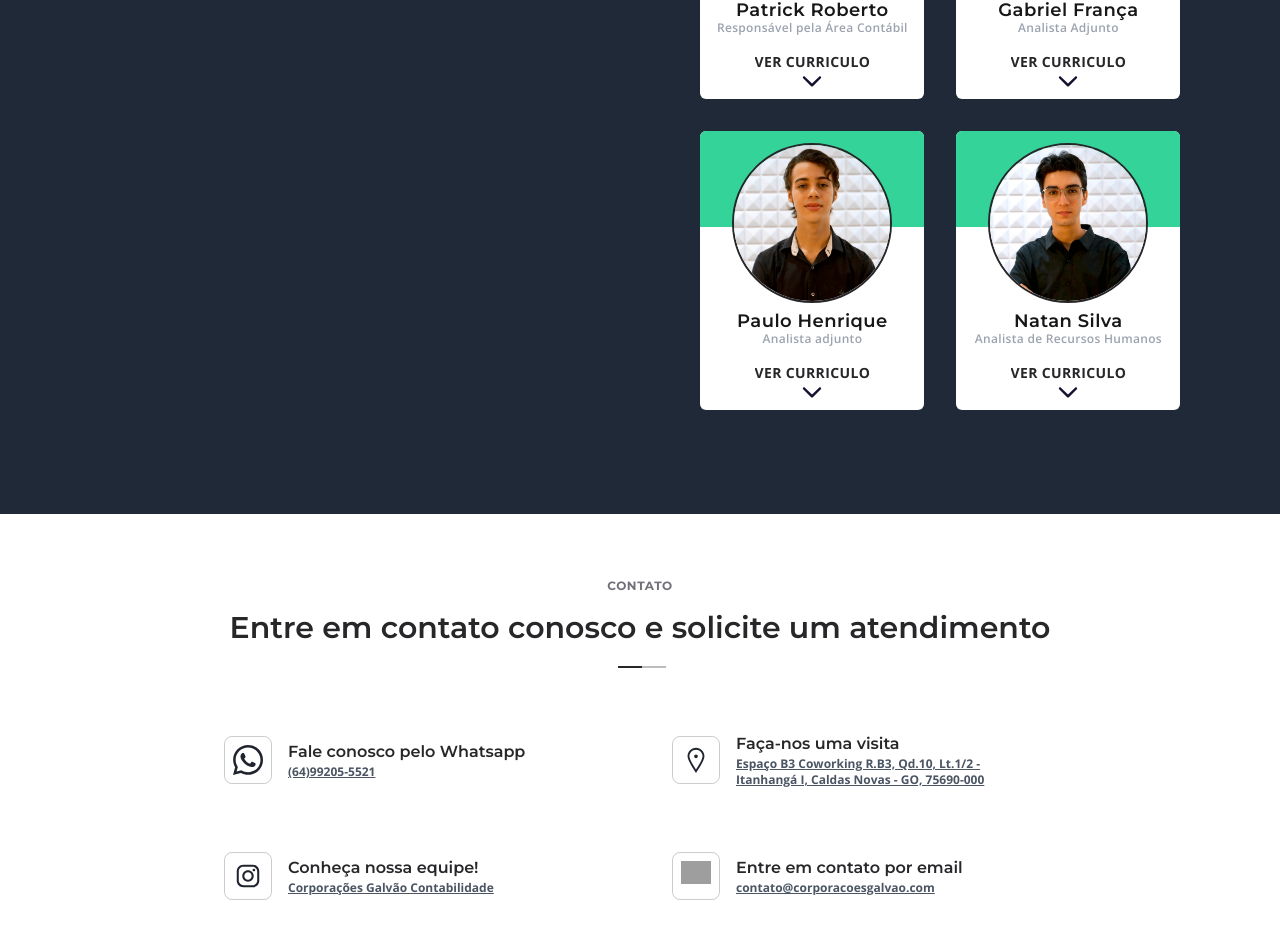
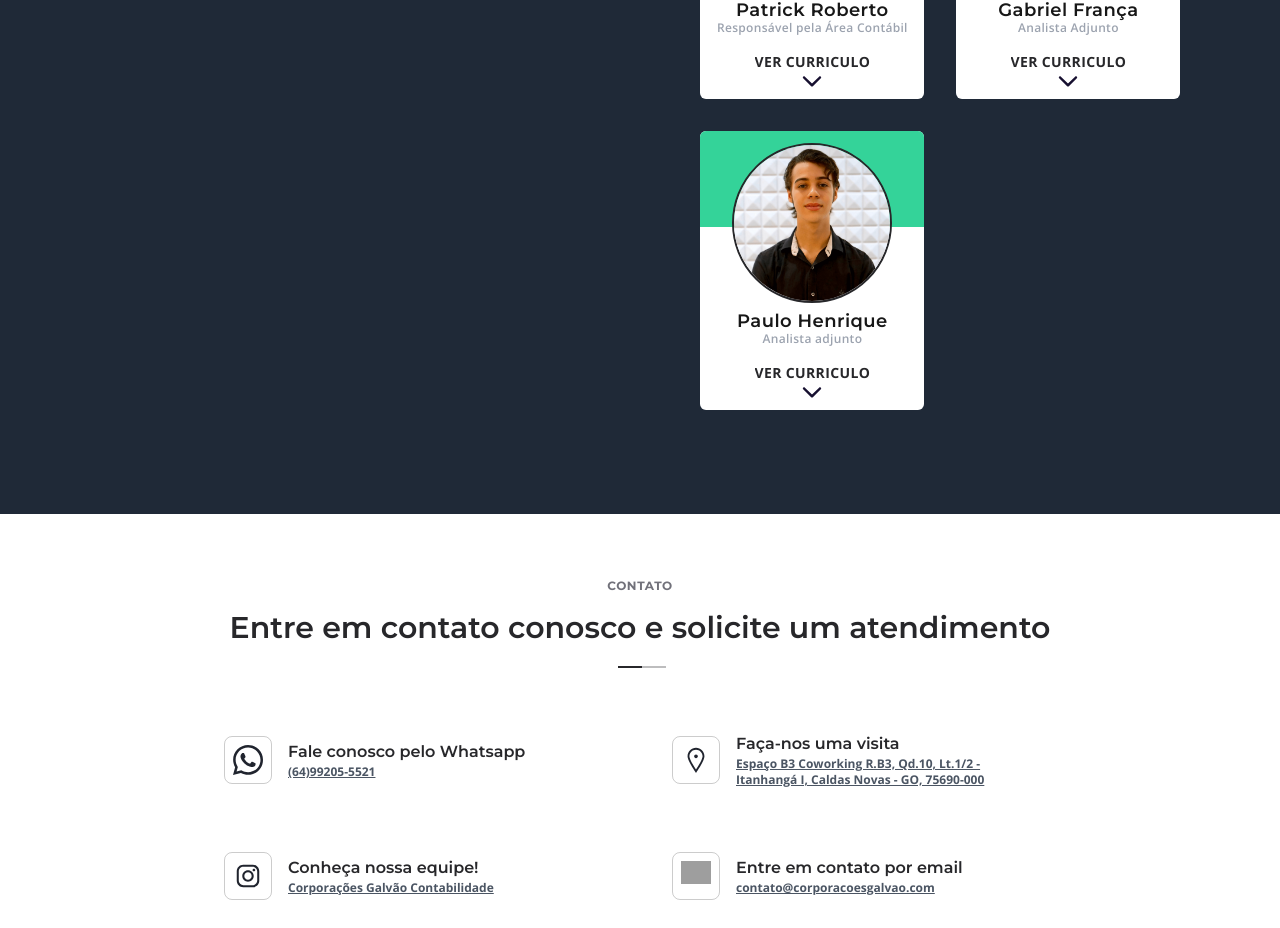
Before and after one commit to ovisu/galvao-next, a Next.js app: page / in a window 1280 px wide. Shown: the part 4419-5347 px from the top of the page. Built offline with nearby package versions, Linux system fonts and the light colour scheme; grey boxes are pictures that could not be loaded.

Commit message:
Update page.tsx " remoção card colaborador "

```diff
--- a/src/app/page.tsx
+++ b/src/app/page.tsx
@@ -30,7 +30,6 @@ import colab2 from "./img/matheus.webp";
 import colab3 from "./img/patrick.webp";
 import colab4 from "./img/gabriel.webp";
 import colab5 from "./img/paulo.webp";
-import colab6 from "./img/natan.webp";
 /* import imagens site */
 import logo from "./img/logo.png";
 import logowhite from "./img/2-logo-p.png";
@@ -439,13 +438,6 @@ As consultorias funcionam para analisar a situação das empresas e as necessida
               cv="Graduando em Sistemas de Informação, fornece apoio nas áreas de Recursos Humanos e Departamento Pessoal, realizando Contratações, demissões, rotinas da Folha de pagamento, Férias, 13º salário, cálculo do FGTS, INSS e demais impostos."
               imgalign="object-[100%0%]"
             ></Card>
-            <Card
-              img={colab6.src}
-              titulo="Analista de Recursos Humanos"
-              nome="Natan Silva"
-              cv="Graduado em Ciências Contábeis e Graduando em Gestão de Recursos Humanos, é o encarregado pelos assunstos de Departamento Pessoal e Recursos humano. Sendo responsável por contratações, demissões, rotinas da Folha de pagamento, Férias, 13º salário, cálculo do FGTS, INSS e demais impostos."
-              imgalign="object-[100%0%]"
-            ></Card>
             </div>
             <div></div>
           </div>
```
